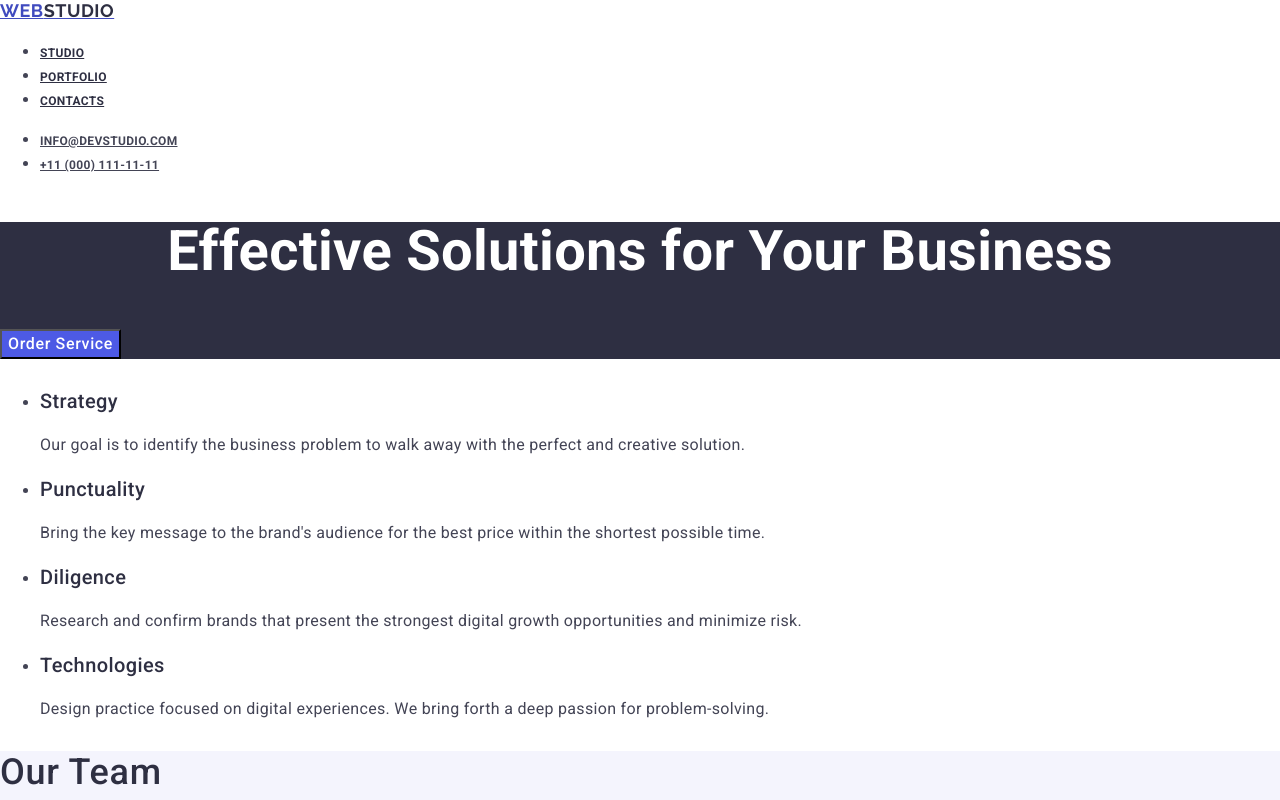
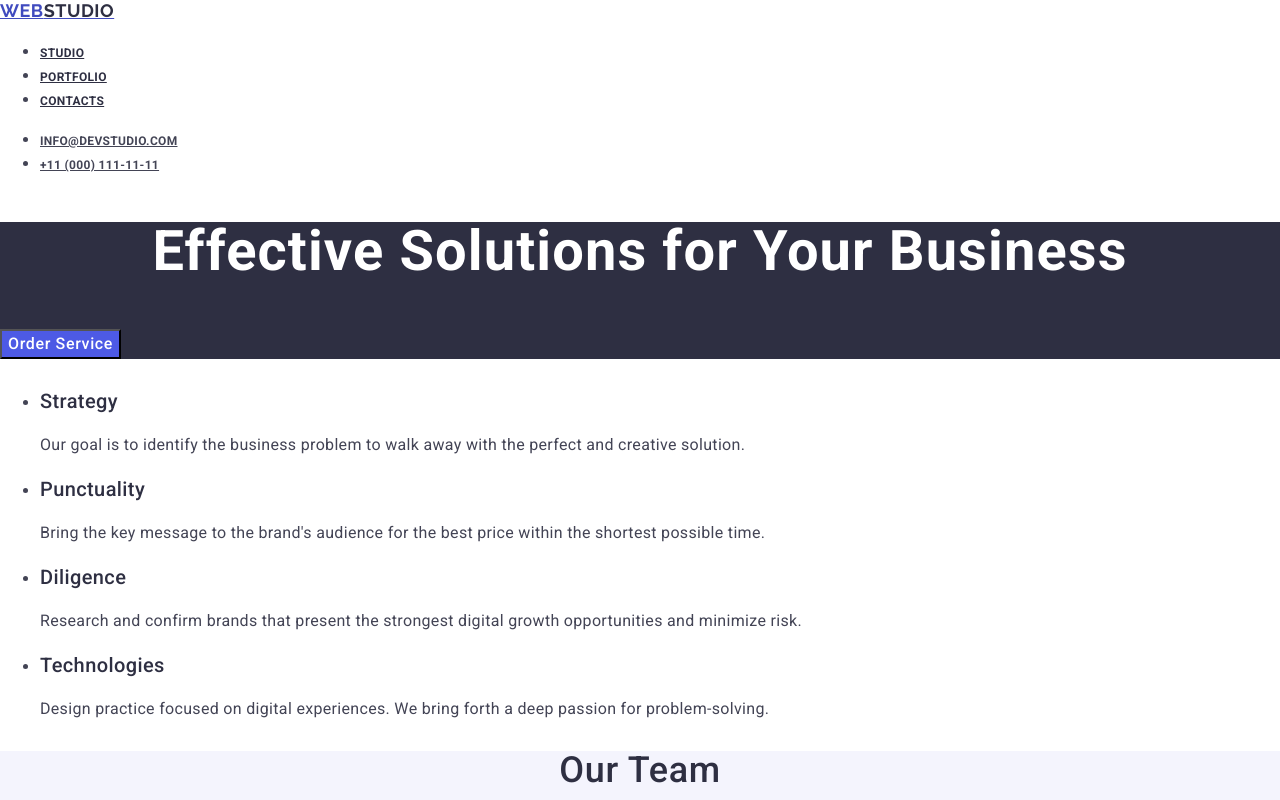
Before and after one commit to Oleksandr-Karnaushenko/goit-markup-hw-02, a plain HTML site: page index.html in a window 1280 px wide. Shown: the top 800 px of the page. Drawn offline with nearby package versions, Linux system fonts and the light colour scheme.

Commit message:
commit-3

```diff
--- a/css/styles.css
+++ b/css/styles.css
@@ -13,6 +13,7 @@ button {
   cursor: pointer;
   color: #fff;
   background-color: #4d5ae5;
+  font-family: 'Roboto', sans-serif;
   font-size: 1em;
   line-height: 1.5;
   letter-spacing: 0.04em;
@@ -32,6 +33,9 @@ a {
   text-transform: uppercase;
 }
 
+address {
+  font-style: normal;
+}
 /*header*/
 /* navigation*/
 
@@ -53,7 +57,6 @@ a {
 }
 .address a {
   color: #434455;
-  font-style: normal;
 }
 .navigation a:hover,
 .address a:hover {
@@ -67,15 +70,18 @@ main h1 {
   color: #fff;
   font-weight: 900;
   font-size: 56px;
-  line-height: 1.071;
+  line-height: 1.07;
+  letter-spacing: 0.02em;
   text-align: center;
 }
 main h2 {
   color: #2e2f42;
   font-weight: 500;
   font-size: 36px;
-  line-height: 1.2;
+  line-height: 1.11;
   letter-spacing: 0.02em;
+  text-align: center;
+  text-transform: capitalize;
 }
 main h3 {
   color: #2e2f42;
--- a/index.html
+++ b/index.html
@@ -130,7 +130,7 @@
               width="360"
             />
             <h3>Banking App</h3>
-            <p></p>
+            <p>App</p>
           </li>
           <li>
             <img
```
